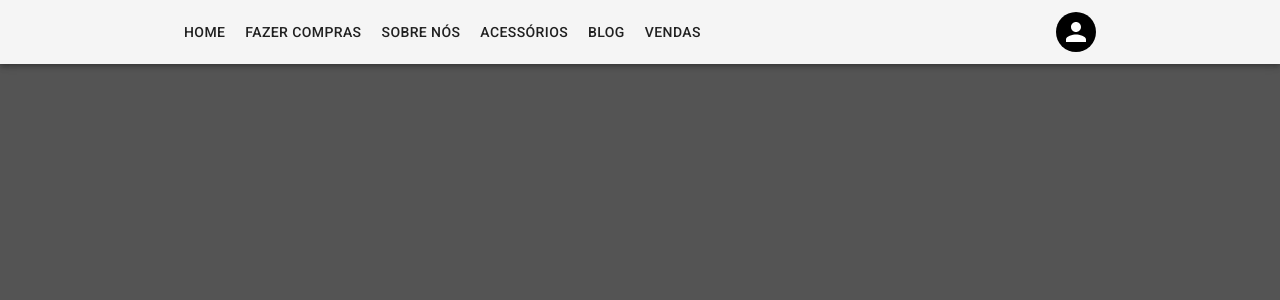
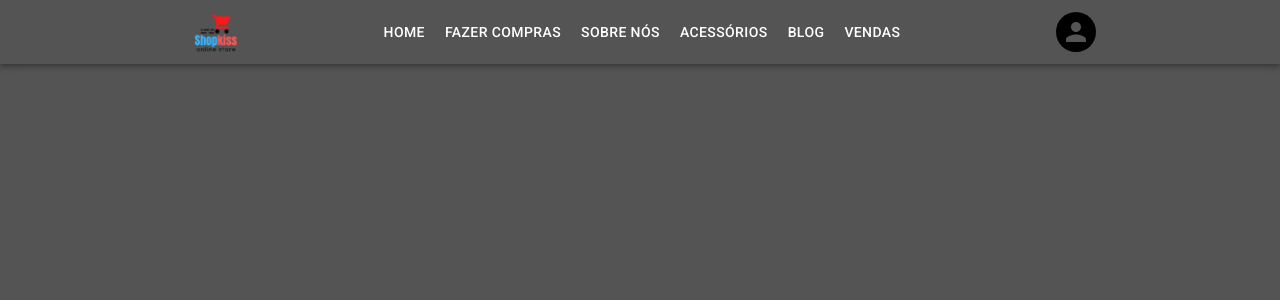
Before and after one commit to darioreisjr/e-commerce-shopkiss, a React (Create React App) app: page / in a window 1280 px wide. Shown: the top 300 px of the page. Built offline with nearby package versions, Linux system fonts and the light colour scheme.

Commit message:
adiciona atualização de navbar

```diff
--- a/src/components/Header/index.js
+++ b/src/components/Header/index.js
@@ -15,10 +15,14 @@ import {
   Divider,
   List,
   ListItem,
+  Typography,
+  Button,
 } from "@material-ui/core";
 
 import MenuIcon from "@material-ui/icons/Menu";
 import KeyboardArrowUpIcon from "@material-ui/icons/KeyboardArrowUp";
+import Logo from "./../Logo/index";
+import { useNavigate } from "react-router-dom";
 
 const linksNavegacao = [
   { name: "Home", href: "#" },
@@ -32,24 +36,44 @@ const linksNavegacao = [
 const useStyle = makeStyles((theme) => ({
   link: {
     marginRight: 20,
+    color: "#FFF",
+  },
+  linkBlack:{
+    color: "#545454",
   },
   avatar: {
     marginLeft: "auto",
     backgroundColor: "black",
-    color: "white",
+    color: "#545454",
+  },
+  logo: {
+    marginRight: "auto",
+    width: 60,
+  },
+  fundo: {
+    backgroundColor: "#545454",
   },
 }));
 
 export default function Header() {
   const [abrir, setAbrir] = useState(false);
 
+  const navigate = useNavigate();
+
   const styles = useStyle();
 
+  function hadleLogin() {
+    navigate("/login");
+  }
+
   return (
-    <AppBar position="sticky" color="default">
-      <Container maxWidth="md">
+    <AppBar position="sticky" color="default" className={styles.fundo}>
+      <Container maxWidth="md" color="">
         <Toolbar disableGutters>
           <Hidden xsDown>
+            <Button className={styles.logo}>
+              <Logo />
+            </Button>
             {linksNavegacao.map((item) => (
               <Link
                 className={styles.link}
@@ -72,7 +96,7 @@ export default function Header() {
               <MenuIcon />
             </IconButton>
           </Hidden>
-          <Avatar className={styles.avatar}></Avatar>
+          <Avatar onClick={hadleLogin} className={styles.avatar}></Avatar>
         </Toolbar>
       </Container>
       <SwipeableDrawer
@@ -85,7 +109,7 @@ export default function Header() {
           {linksNavegacao.map((item) => (
             <ListItem>
               <Link
-                className={styles.link}
+                className={styles.linkBlack}
                 color="textPrimary"
                 variant="button"
                 underline="none"
--- a/src/components/Logo/index.js
+++ b/src/components/Logo/index.js
@@ -2,10 +2,18 @@
 import './logo.css'
 
 import imagem from "../../assents/img/logoShopKiss.png"
+import { useNavigate } from 'react-router-dom';
 
 
 export default function Logo() {
+    const navigate = useNavigate();
+
+
+    function hadleHome() {
+        navigate("/");
+      }
+
     return (
-        <img className='Container-Imagem' src={imagem} alt='logo do shopkiss e-commerce' />
+        <img onClick={hadleHome} className='Container-Imagem' src={imagem} alt='logo do shopkiss e-commerce' />
     )
 }
--- a/src/pages/Cadastro/index.js
+++ b/src/pages/Cadastro/index.js
@@ -17,7 +17,7 @@ export default function Cadastro() {
   return (
     <main className="cadastro-container">
       <section>
-        <Logo />
+        <Logo/>
       </section>
 
       <section className="form-container">
```
